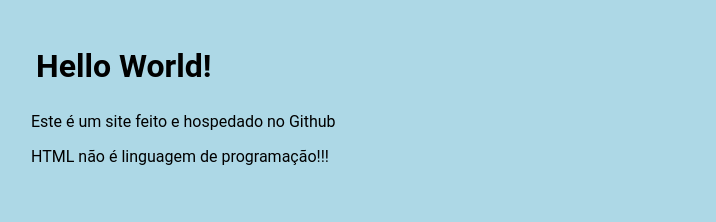
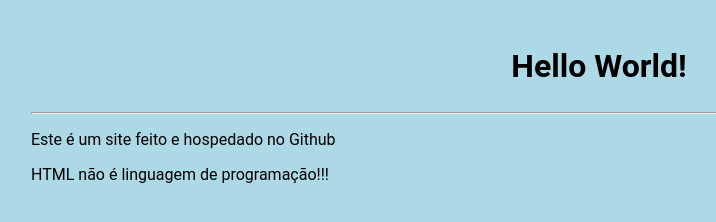
Before and after one commit to laele0106/laele0106.github.io, a plain HTML site: page index.html in a window 1280 px wide. Shown: the whole page, without its empty margins (41-757 px from the left). Drawn offline with Linux system fonts and the light colour scheme.

Commit message:
Atualização no site

```diff
--- a/css/my.css
+++ b/css/my.css
@@ -17,6 +17,8 @@ h1 {
   font-family: 'Roboto', sans-serif;
   font-size: 24;
   padding: 5px;
+  text-align: center;
+
 
 }
 
--- a/index.html
+++ b/index.html
@@ -6,6 +6,7 @@
 
 <body>
     <h1>Hello World!</h1>
+    <hr>
     <p>Este é um site feito e hospedado no Github</p>
     <p>HTML não é linguagem de programação!!!</p>
 </body>
```
